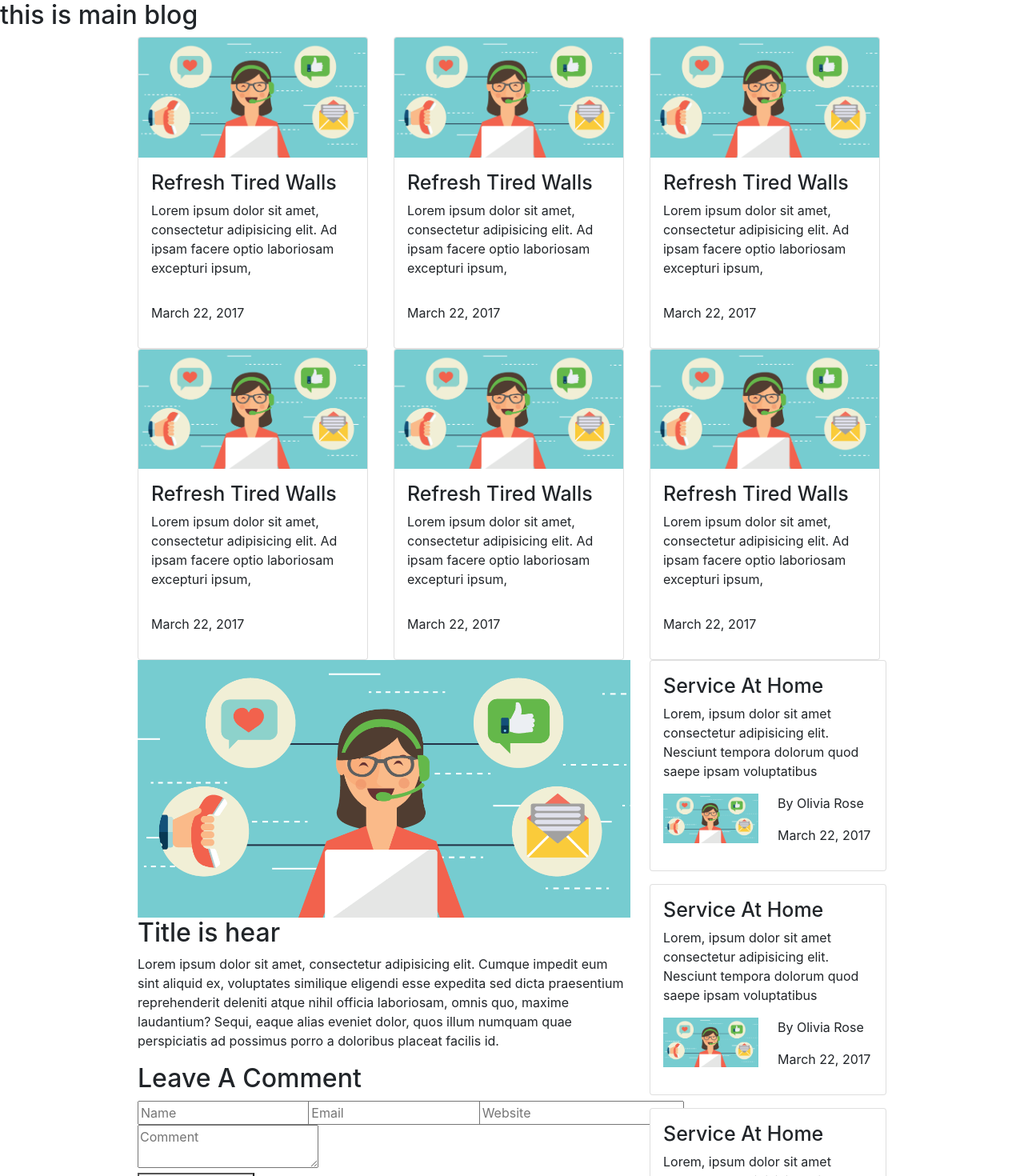
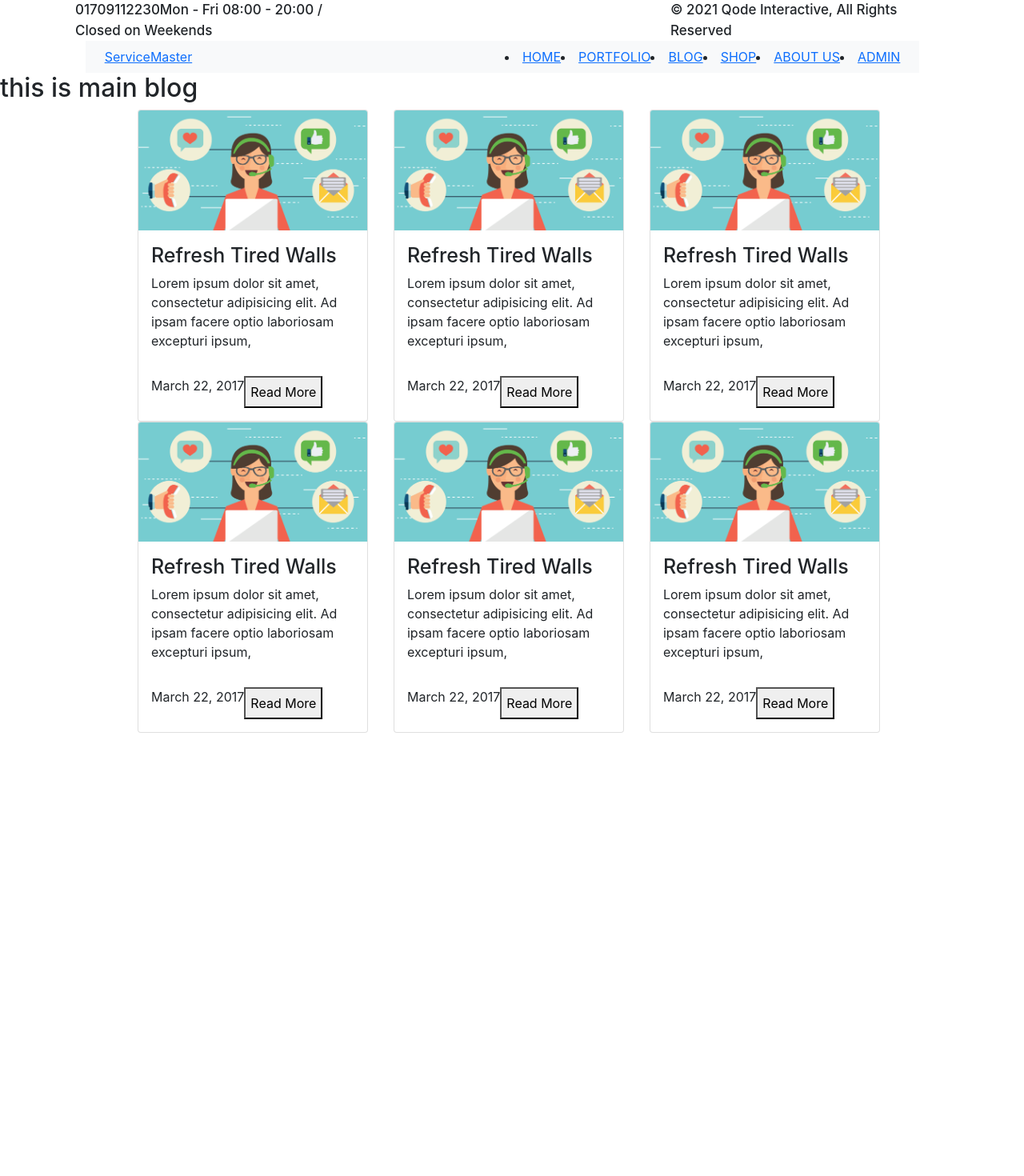
Before and after one commit to Swapno5896/Service-Master-client, a React (Create React App) app: page /blog in a window 1280 px wide. Shown: the top 1470 px of the page at 80% size. After the commit the page ends 916 px from the top, so only its background shows below. Built offline with nearby package versions, Linux system fonts and the light colour scheme.

Commit message:
route is applyed

```diff
--- a/package.json
+++ b/package.json
@@ -10,6 +10,7 @@
     "react": "^17.0.2",
     "react-dom": "^17.0.2",
     "react-elastic-carousel": "^0.11.5",
+    "react-router-dom": "^5.2.0",
     "react-scripts": "4.0.3",
     "simple-slider": "^1.0.1",
     "web-vitals": "^1.1.2"
@@ -40,6 +41,7 @@
   },
   "devDependencies": {
     "@types/react": "^17.0.11",
+    "@types/react-router-dom": "^5.1.7",
     "@typescript-eslint/parser": "^4.27.0",
     "typescript": "^4.3.4"
   }
--- a/src/App.js
+++ b/src/App.js
@@ -1,17 +1,43 @@
 import React from "react";
+import { BrowserRouter as Router, Switch, Route, Link } from "react-router-dom";
 import MainHome from "../src/components/Home/MainHome/MainHome";
 import MainAbout from "./components/AboutUs/MainAbout/MainAbout";
 import MainShop from "./components/Shop/MainShop/MainShop";
 import MainPortFolio from "./components/PortFolio/MainPortFolio/MainPortFolio";
 import MainBlog from "../src/components/Blogs/MainBlog/MainBlog.tsx";
+import DetailBlog from "./components/Blogs/DetailBlog/DetailBlog.tsx";
+import MainAdmin from "./components/Admin/MainAdmin/MainAdmin";
+import NavBar from "./components/Home/NavBar/NavBar";
 const App = () => {
   return (
     <div>
-      {/* <MainHome></MainHome>
-      <MainAbout /> */}
-      {/* <MainShop />
-      <MainPortFolio /> */}
-      <MainBlog />
+      <Router>
+        <NavBar />
+        <Switch>
+          <Route exact path="/">
+            <MainHome></MainHome>
+          </Route>
+          <Route exact path="/about">
+            <MainAbout />
+          </Route>
+          <Route exact path="/shop">
+            <MainShop />
+          </Route>
+          <Route exact path="/portfolio">
+            <MainPortFolio />
+          </Route>
+
+          <Route exact path="/blog">
+            <MainBlog />
+          </Route>
+          <Route exact path="/blog/:id">
+            <DetailBlog />
+          </Route>
+          <Route exact path="/admin">
+            <MainAdmin />
+          </Route>
+        </Switch>
+      </Router>
     </div>
   );
 };
--- /dev/null
+++ b/src/components/Admin/MainAdmin/MainAdmin.tsx
@@ -0,0 +1,15 @@
+import React from 'react';
+import AddBlog from '../AddBlog/AddBlog';
+import DeletBlog from '../DeletBlog/DeletBlog';
+
+const MainAdmin = () => {
+    return (
+        <div>
+            <h2>This is admin</h2>
+            <AddBlog />
+            <DeletBlog />
+        </div>
+    );
+};
+
+export default MainAdmin;
--- a/src/components/Blogs/BlogCarrd/BlogCarrd.tsx
+++ b/src/components/Blogs/BlogCarrd/BlogCarrd.tsx
@@ -1,4 +1,5 @@
 import React from 'react';
+import { useHistory } from "react-router-dom";
 import img1 from '../../../Images/service-1.png'
 import { blogCardDataType } from '../MainBlog/MainBlog'
 interface blogCardProps {
@@ -6,7 +7,17 @@ interface blogCardProps {
 
 }
 const BlogCarrd: React.FC<blogCardProps> = (props) => {
-    const { title, date, discription } = props.dt
+    const { title, date, discription, id } = props.dt
+
+
+
+
+    let history = useHistory();
+
+    function handleClick() {
+        history.push(`/blog/${id}`);
+    }
+
     return (
         <div className="col-md-4">
             <div className="card" style={{ width: '18rem' }}>
@@ -16,8 +27,9 @@ const BlogCarrd: React.FC<blogCardProps> = (props) => {
                     <p className="card-text">{discription}</p>
                 </div>
 
-                <div className="card-body">
+                <div className="card-body d-flex">
                     <p>{date}</p>
+                    <button onClick={handleClick}>Read More</button>
                 </div>
             </div>
 
--- a/src/components/Blogs/DetailBlog/DetailBlog.tsx
+++ b/src/components/Blogs/DetailBlog/DetailBlog.tsx
@@ -1,12 +1,42 @@
 import React from 'react';
+import { useParams } from 'react-router-dom';
 import img1 from '../../../Images/service-1.png'
+import BlogComments from './../BlogComments/BlogComments';
+import SideBlogs from './../SideBlogs/SideBlogs';
+
+
 const DetailBlog = () => {
+    const { id } = useParams<any>();
+    console.log('from detail blog, our id is ', id);
+
+    const fakeSideBlog = [
+        { authorName: 'Olivia Rose', authorImg: img1, title: 'Service At Home', description: ' Lorem, ipsum dolor sit amet consectetur adipisicing elit. Nesciunt tempora dolorum quod saepe ipsam voluptatibus', date: 'March 22, 2017' },
+        { authorName: 'Olivia Rose', authorImg: img1, title: 'Service At Home', description: ' Lorem, ipsum dolor sit amet consectetur adipisicing elit. Nesciunt tempora dolorum quod saepe ipsam voluptatibus', date: 'March 22, 2017' },
+        { authorName: 'Olivia Rose', authorImg: img1, title: 'Service At Home', description: ' Lorem, ipsum dolor sit amet consectetur adipisicing elit. Nesciunt tempora dolorum quod saepe ipsam voluptatibus', date: 'March 22, 2017' },
+        { authorName: 'Olivia Rose', authorImg: img1, title: 'Service At Home', description: ' Lorem, ipsum dolor sit amet consectetur adipisicing elit. Nesciunt tempora dolorum quod saepe ipsam voluptatibus', date: 'March 22, 2017' },
+
+    ]
     return (
-        <div>
-            <img src={img1} className="img-fluid" alt="..."></img>
-            <h2>Title is hear</h2>
-            <p>Lorem ipsum dolor sit amet, consectetur adipisicing elit. Cumque impedit eum sint aliquid ex, voluptates similique eligendi esse expedita sed dicta praesentium reprehenderit deleniti atque nihil officia laboriosam, omnis quo, maxime laudantium? Sequi, eaque alias eveniet dolor, quos illum numquam quae perspiciatis ad possimus porro a doloribus placeat facilis id.</p>
-        </div>
+
+
+        <div className='d-flex justify-content-center'>
+            <div className="row w-75">
+                <div className="col-md-8">
+                    <div>
+                        <img src={img1} className="img-fluid" alt="..."></img>
+                        <h2>Title is detail blog</h2>
+                        <p>Lorem ipsum dolor sit amet, consectetur adipisicing elit. Cumque impedit eum sint aliquid ex, voluptates similique eligendi esse expedita sed dicta praesentium reprehenderit deleniti atque nihil officia laboriosam, omnis quo, maxime laudantium? Sequi, eaque alias eveniet dolor, quos illum numquam quae perspiciatis ad possimus porro a doloribus placeat facilis id.</p>
+                    </div>
+                    <BlogComments></BlogComments>
+                </div>
+                <div className="col-md-4">
+                    {
+                        fakeSideBlog.map(dt => <SideBlogs dt={dt} />)
+                    }
+
+                </div>
+            </div>   </div>
+
     );
 };
 
--- a/src/components/Blogs/MainBlog/MainBlog.tsx
+++ b/src/components/Blogs/MainBlog/MainBlog.tsx
@@ -1,8 +1,8 @@
 import React from 'react';
 import BlogCarrd from './../BlogCarrd/BlogCarrd';
-import BlogComments from './../BlogComments/BlogComments';
-import SideBlogs from './../SideBlogs/SideBlogs';
-import DetailBlog from '../DetailBlog/DetailBlog'
+// import BlogComments from './../BlogComments/BlogComments';
+// import SideBlogs from './../SideBlogs/SideBlogs';
+// import DetailBlog from '../DetailBlog/DetailBlog'
 import img1 from '../../../Images/service-1.png'
 
 export interface blogCardDataType {
@@ -10,6 +10,7 @@ export interface blogCardDataType {
     title: string;
     date: string;
     discription: string;
+    id: number
 
 }
 
@@ -24,12 +25,12 @@ export interface SideBlogDataType {
 }
 const MainBlog = () => {
     const fakeBlog = [
-        { title: 'Refresh Tired Walls', date: ' March 22, 2017', discription: 'Lorem ipsum dolor sit amet, consectetur adipisicing elit. Ad ipsam facere optio laboriosam excepturi ipsum,' },
-        { title: 'Refresh Tired Walls', date: ' March 22, 2017', discription: 'Lorem ipsum dolor sit amet, consectetur adipisicing elit. Ad ipsam facere optio laboriosam excepturi ipsum,' },
-        { title: 'Refresh Tired Walls', date: ' March 22, 2017', discription: 'Lorem ipsum dolor sit amet, consectetur adipisicing elit. Ad ipsam facere optio laboriosam excepturi ipsum,' },
-        { title: 'Refresh Tired Walls', date: ' March 22, 2017', discription: 'Lorem ipsum dolor sit amet, consectetur adipisicing elit. Ad ipsam facere optio laboriosam excepturi ipsum,' },
-        { title: 'Refresh Tired Walls', date: ' March 22, 2017', discription: 'Lorem ipsum dolor sit amet, consectetur adipisicing elit. Ad ipsam facere optio laboriosam excepturi ipsum,' },
-        { title: 'Refresh Tired Walls', date: ' March 22, 2017', discription: 'Lorem ipsum dolor sit amet, consectetur adipisicing elit. Ad ipsam facere optio laboriosam excepturi ipsum,' },
+        { id: 1, title: 'Refresh Tired Walls', date: ' March 22, 2017', discription: 'Lorem ipsum dolor sit amet, consectetur adipisicing elit. Ad ipsam facere optio laboriosam excepturi ipsum,' },
+        { id: 2, title: 'Refresh Tired Walls', date: ' March 22, 2017', discription: 'Lorem ipsum dolor sit amet, consectetur adipisicing elit. Ad ipsam facere optio laboriosam excepturi ipsum,' },
+        { id: 3, title: 'Refresh Tired Walls', date: ' March 22, 2017', discription: 'Lorem ipsum dolor sit amet, consectetur adipisicing elit. Ad ipsam facere optio laboriosam excepturi ipsum,' },
+        { id: 4, title: 'Refresh Tired Walls', date: ' March 22, 2017', discription: 'Lorem ipsum dolor sit amet, consectetur adipisicing elit. Ad ipsam facere optio laboriosam excepturi ipsum,' },
+        { id: 5, title: 'Refresh Tired Walls', date: ' March 22, 2017', discription: 'Lorem ipsum dolor sit amet, consectetur adipisicing elit. Ad ipsam facere optio laboriosam excepturi ipsum,' },
+        { id: 6, title: 'Refresh Tired Walls', date: ' March 22, 2017', discription: 'Lorem ipsum dolor sit amet, consectetur adipisicing elit. Ad ipsam facere optio laboriosam excepturi ipsum,' },
     ]
     const fakeSideBlog = [
         { authorName: 'Olivia Rose', authorImg: img1, title: 'Service At Home', description: ' Lorem, ipsum dolor sit amet consectetur adipisicing elit. Nesciunt tempora dolorum quod saepe ipsam voluptatibus', date: 'March 22, 2017' },
@@ -49,19 +50,7 @@ const MainBlog = () => {
                     }
                 </div>
             </div>
-            <div className='d-flex justify-content-center'>
-                <div className="row w-75">
-                    <div className="col-md-8">
-                        <DetailBlog />
-                        <BlogComments></BlogComments>
-                    </div>
-                    <div className="col-md-4">
-                        {
-                            fakeSideBlog.map(dt => <SideBlogs dt={dt} />)
-                        }
 
-                    </div>
-                </div>   </div>
         </div>
     );
 };
--- a/src/components/Home/MainHome/MainHome.js
+++ b/src/components/Home/MainHome/MainHome.js
@@ -1,5 +1,4 @@
 import React from "react";
-import NavBar from "../NavBar/NavBar";
 
 import TopBanner from "../TopBanner/TopBanner";
 import Benefits from "../Benefits/Benefits";
@@ -50,7 +49,6 @@ const MainHome = () => {
   ];
   return (
     <div>
-      <NavBar></NavBar>
       <TopBanner></TopBanner>
       <Ques></Ques>
       {benefitData.map((dt) => (
--- a/src/components/Home/NavBar/NavBar.js
+++ b/src/components/Home/NavBar/NavBar.js
@@ -1,4 +1,11 @@
 import React from "react";
+import {
+  BrowserRouter as Router,
+  Switch,
+  Route,
+  Link,
+  NavLink,
+} from "react-router-dom";
 import "./NavBar.scss";
 const NavBar = () => {
   return (
@@ -28,9 +35,7 @@ const NavBar = () => {
         <div className="col-md-10 ">
           <nav class="navbar navbar-expand-lg navbar-light bg-light">
             <div class="container-fluid">
-              <a class="navbar-brand" href="#">
-                ServiceMaster
-              </a>
+              <Link to="/"> ServiceMaster</Link>
               <button
                 class="navbar-toggler"
                 type="button"
@@ -45,29 +50,22 @@ const NavBar = () => {
               <div class="collapse navbar-collapse" id="navbarText">
                 <ul class="navbar-nav me-auto mb-2 mb-lg-0"></ul>
                 <li class="nav-item">
-                  <a class="nav-link active" aria-current="page" href="#">
-                    HOME
-                  </a>
+                  <Link to="/">HOME</Link>
                 </li>
                 <li class="nav-item">
-                  <a class="nav-link" href="#">
-                    PAGES
-                  </a>
+                  <Link to="/portfolio">PORTFOLIO</Link>
                 </li>
                 <li class="nav-item">
-                  <a class="nav-link" href="#">
-                    PRTFOLIO
-                  </a>
+                  <Link to="/blog">BLOG</Link>
                 </li>
                 <li class="nav-item">
-                  <a class="nav-link" href="#">
-                    BLOG
-                  </a>
+                  <Link to="/shop">SHOP</Link>
                 </li>
                 <li class="nav-item">
-                  <a class="nav-link" href="#">
-                    SHOP
-                  </a>
+                  <Link to="/about">ABOUT US</Link>
+                </li>
+                <li class="nav-item">
+                  <Link to="/admin">ADMIN</Link>
                 </li>
               </div>
             </div>
```
Also changed, not shown: src/components/Admin/AddBlog/AddBlog.tsx (added, +11 -0 lines), src/components/Admin/DeletBlog/DeletBlog.tsx (added, +11 -0 lines), 1 other file (tests, documents, lock files or other folders).
